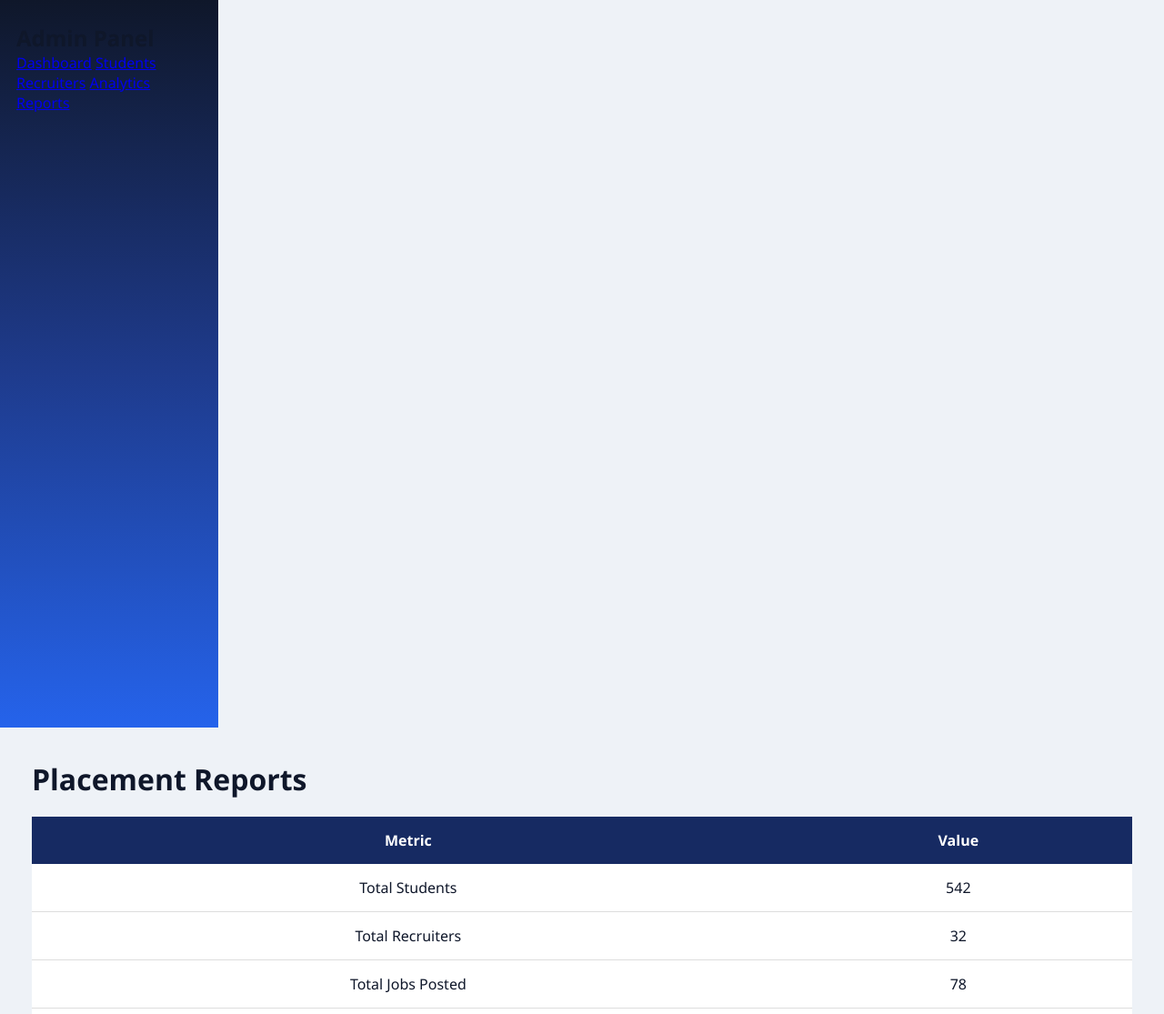
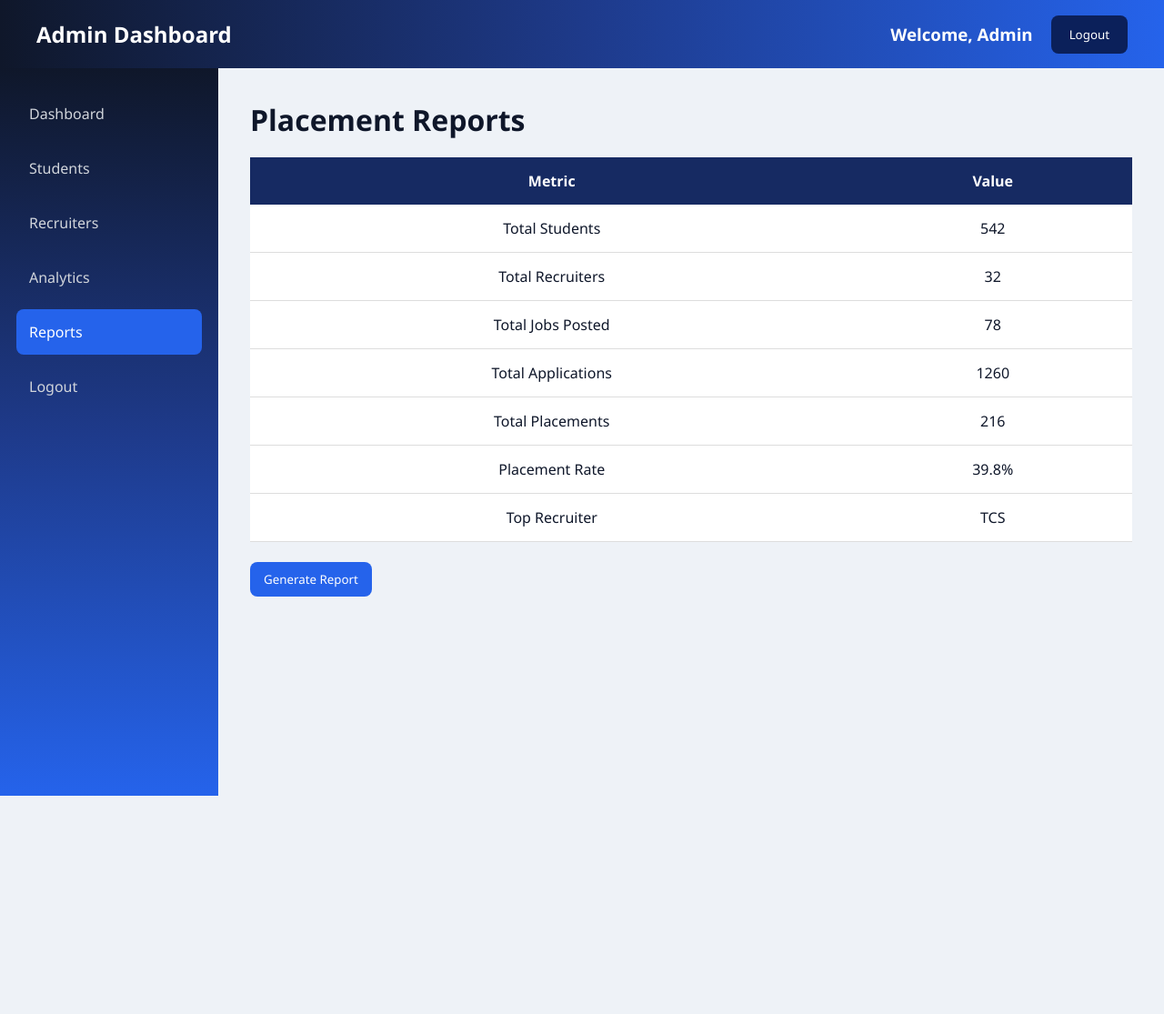
Before and after one commit to ambad-iii/Project, a Flask app: page /admin_reports in a window 1280 px wide. Shown: the top 1115 px of the page at 91% size. After the commit the page ends 875 px from the top, so only its background shows below. Run offline with Flask 3, Linux system fonts and the light colour scheme.

Commit message:
Update admin_reports.html

```diff
--- a/College Placement Portal/templates/admin_reports.html
+++ b/College Placement Portal/templates/admin_reports.html
@@ -8,15 +8,27 @@
 
 </head>
 <body>
+    <div class="navbar">
+    <h1>Admin Dashboard</h1>
+
+        <div class="navbar-right">
+            <h3>Welcome, Admin</h3>
+
+            <a href="/logout">
+                <button class="logout-btn">Logout</button>
+            </a>
+        </div>
+    </div>
+    <div class="container">
         <div class="sidebar">
-
-    <h2>Admin Panel</h2>
-
-    <a href="/admin_dashboard">Dashboard</a>
-    <a href="/admin_students">Students</a>
-    <a href="/admin_recruiters">Recruiters</a>
-    <a href="/admin_analytics">Analytics</a>
-    <a href="/admin_reports">Reports</a>
+            <ul>
+                <li><a href="/admin_dashboard">Dashboard</a></li>
+                <li><a href="/admin_students">Students</a></li>
+                <li><a href="/admin_recruiters">Recruiters</a></li>
+                <li><a href="/admin_analytics">Analytics</a></li>
+                <li class="active"><a href="/admin_reports">Reports</a></li>
+                <li onclick="confirmLogout()">Logout</li>
+            </ul>
 
         </div>
 
@@ -75,6 +87,7 @@
             </button>
 
         </div>
+    </div>
 
 <script src="{{url_for('static',filename='admin_javascript.js')}}"></script>
 
```
Lines whose indentation alone changed are shown as unchanged.
